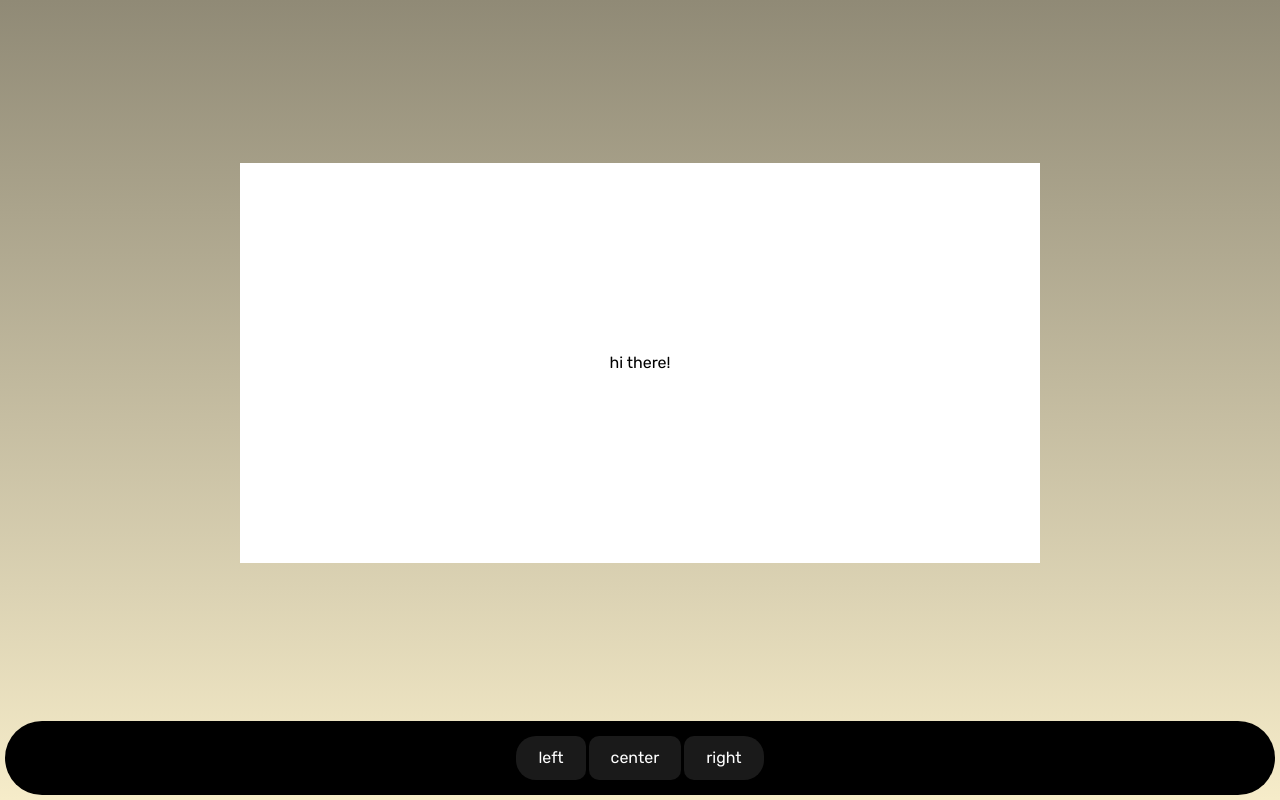
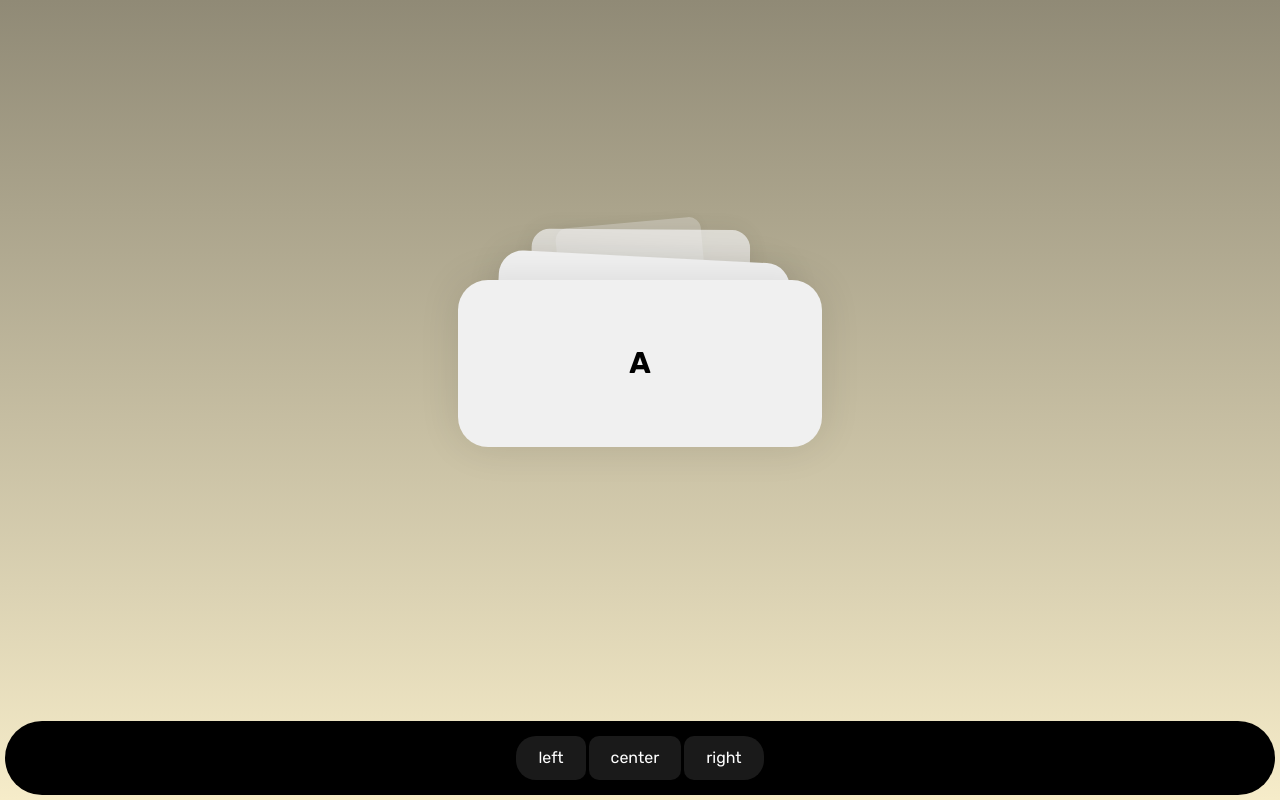
Before and after one commit to Somfic/memo, a SvelteKit app: page / in a window 1280 px wide. Built offline with nearby package versions, Linux system fonts and the light colour scheme.

Commit message:
✨ add card and cards components for word display functionality
semver: minor

```diff
--- a/src/components/Card.svelte
+++ b/src/components/Card.svelte
@@ -0,0 +1,29 @@
+<script lang="ts">
+    export let word: string;
+    export let isInBackground: boolean;
+</script>
+
+<div class="card" class:is-in-background={isInBackground}>
+    {word}
+</div>
+
+<style lang="scss">
+    .card {
+        background-color: #f0f0f0;
+        border-radius: 30px;
+        width: 364px;
+        height: 167px;
+        font-size: 30px;
+        font-weight: bold;
+        box-shadow: 0 0 40px rgba(0, 0, 0, 0.1);
+
+        display: flex;
+        align-items: center;
+        justify-content: center;
+        transition: all 0.3s ease-in-out;
+
+        &.is-in-background {
+            color: transparent;
+        }
+    }
+</style>
--- /dev/null
+++ b/src/components/Cards.svelte
@@ -0,0 +1,51 @@
+<script lang="ts">
+    import Card from "$components/Card.svelte";
+
+    export let words: string[] = [];
+    export let index = 0;
+
+    $: previousWords = words.slice(0, index);
+    $: nextWords = words.slice(index + 1);
+
+    function getScale(depth: number): number {
+        return 1 - depth * 0.1;
+    }
+</script>
+
+<div class="cards-container">
+    {#each words as word, index}
+        <div
+            class="card"
+            style:--depth={index}
+            style:--scale={1 - index * 0.2}
+            style:--rotation={`${index == 0 ? 0 : (Math.random() - 0.5) * 2 * 6}deg`}
+            style:--translateY={`-${index ** 2 * 20 + index * 30}px`}
+            style:--opacity={1 - index * 0.4 + 0.5}
+        >
+            <Card {word} isInBackground={index != 0} />
+        </div>
+    {/each}
+</div>
+
+<style lang="cards-container">
+    .cards-container {
+        display: flex;
+        flex-wrap: wrap;
+        justify-content: center;
+        align-items: center;
+        max-width: 800px;
+        max-height: 400px;
+        width: 100%;
+        height: 100%;
+    }
+
+    .card {
+        position: absolute;
+
+        z-index: calc(10 - var(--depth));
+        transition: all 0.3s ease-in-out;
+        transform: scale(var(--scale)) rotate(var(--rotation))
+            translateY(var(--translateY));
+        opacity: var(--opacity);
+    }
+</style>
--- a/src/components/Content.svelte
+++ b/src/components/Content.svelte
@@ -1,6 +1,10 @@
+<script>
+    import Cards from "./Cards.svelte";
+</script>
+
 <div class="content-wrapper">
     <div class="content">
-        <p>hi there!</p>
+        <Cards words={["A", "B", "C", "D", "E", "F", "G"]} />
     </div>
 </div>
 
@@ -20,7 +24,5 @@
         max-height: 400px;
         width: 100%;
         height: 100%;
-
-        background-color: #ffffff;
     }
 </style>
```
